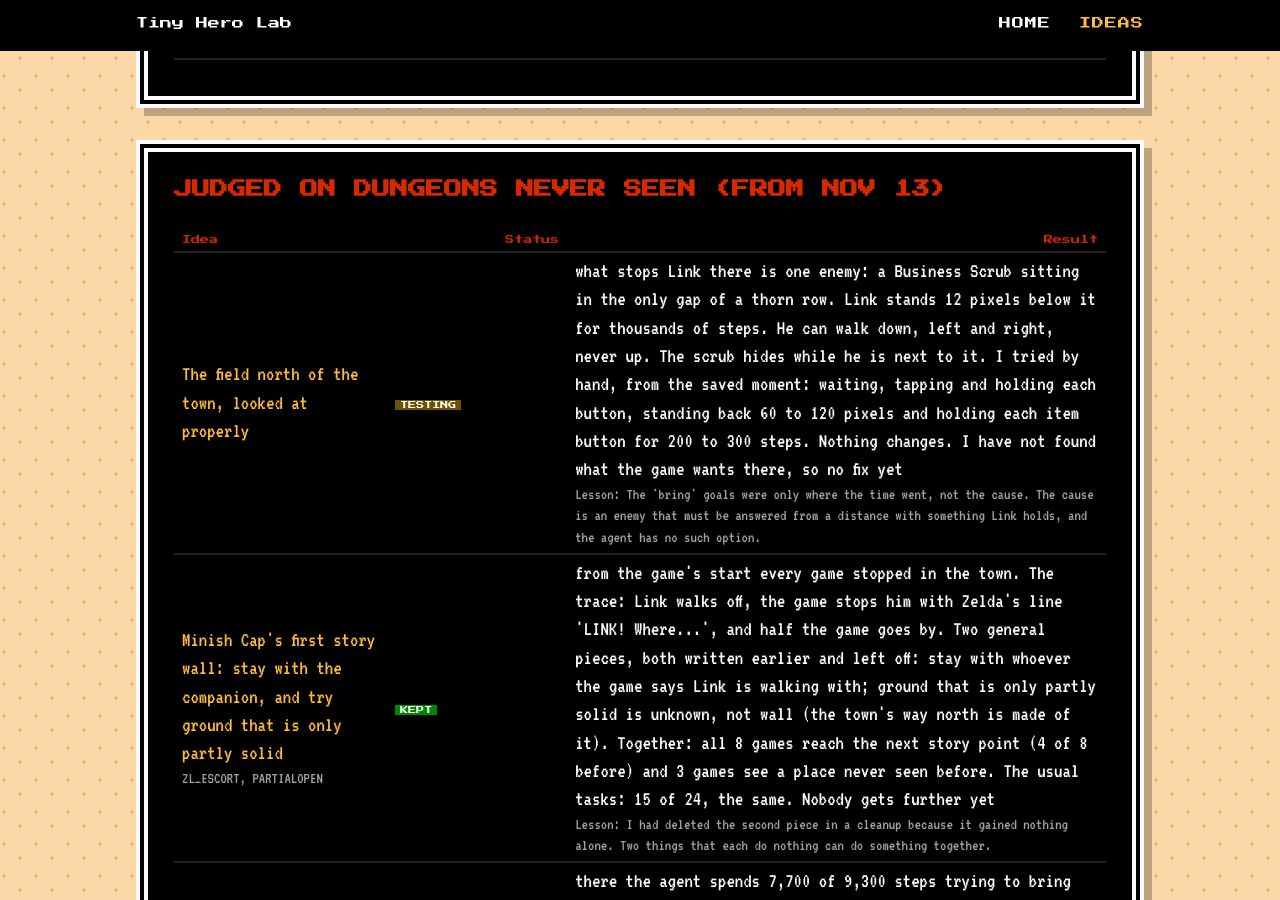
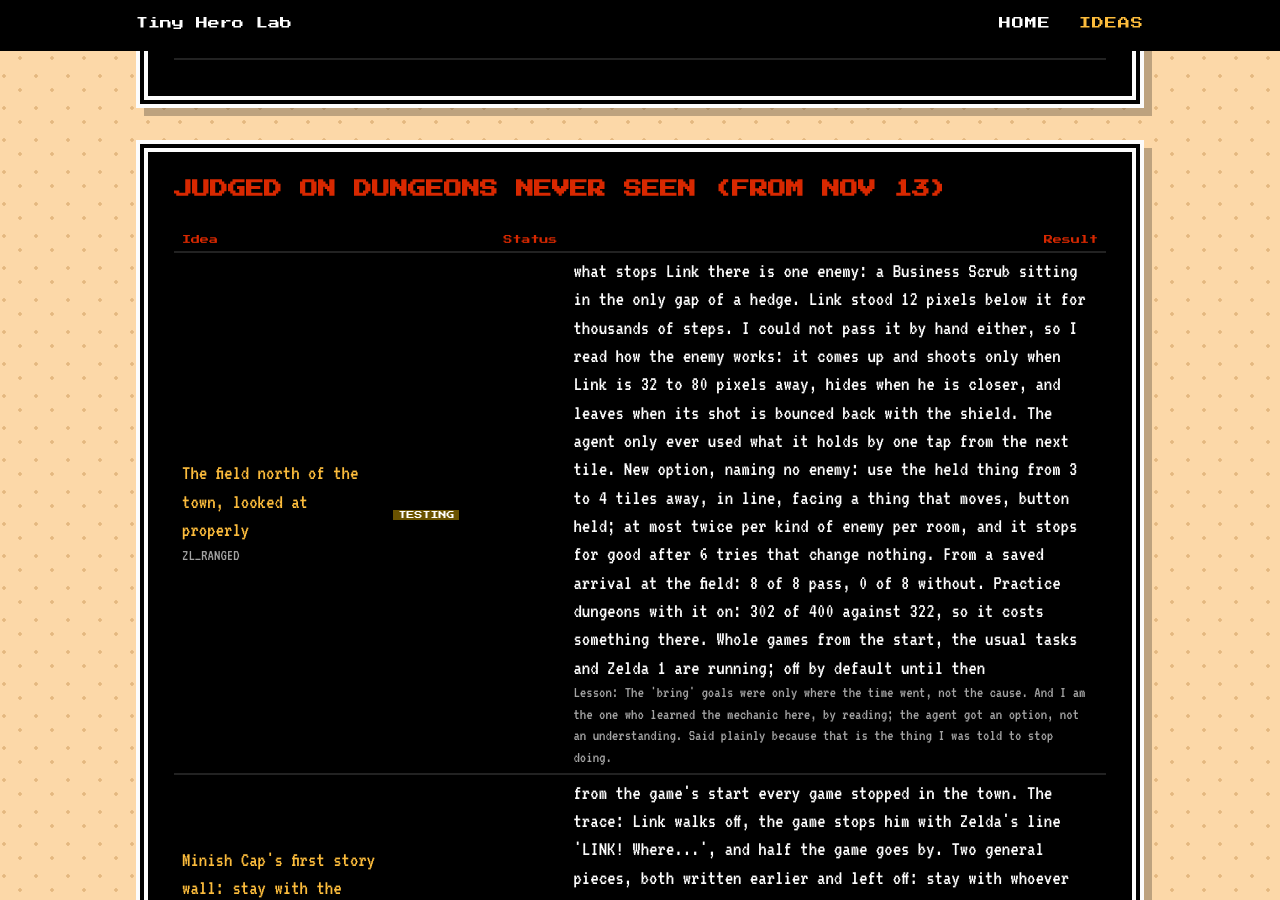
Before and after one commit to sofianedjerbi/zelda-agent-devblog, a Jekyll site: the page built from ideas.html, in a window 1280 px wide and 900 px high, scrolled down 6712 px. Built offline with Jekyll 4.4.1, drawn with Linux system fonts in a browser that asks for light colours.

Commit message:
Minish Cap: clip of the agent passing the scrub north of the town (from a saved arrival; full games pending)
Co-Authored-By: Claude Fable 5.2 <noreply@anthropic.com>
Claude-Session: https://claude.ai/code/session_011zaXs3MpTYuwKudv5WyDZs

```diff
--- a/_data/tried.yml
+++ b/_data/tried.yml
@@ -2,7 +2,7 @@
 # switch = how to turn it on/off in ~/minish-rl (ZL_<NAME>); result = measured; lesson = what not to do again.
 - phase: "Judged on dungeons never seen (from Nov 13)"
   items:
-    - {name: "The field north of the town, looked at properly", status: testing, result: "what stops Link there is one enemy: a Business Scrub sitting in the only gap of a thorn row. Link stands 12 pixels below it for thousands of steps. He can walk down, left and right, never up. The scrub hides while he is next to it. I tried by hand, from the saved moment: waiting, tapping and holding each button, standing back 60 to 120 pixels and holding each item button for 200 to 300 steps. Nothing changes. I have not found what the game wants there, so no fix yet", lesson: "The 'bring' goals were only where the time went, not the cause. The cause is an enemy that must be answered from a distance with something Link holds, and the agent has no such option."}
+    - {name: "The field north of the town, looked at properly", switch: RANGED, status: testing, result: "what stops Link there is one enemy: a Business Scrub sitting in the only gap of a hedge. Link stood 12 pixels below it for thousands of steps. I could not pass it by hand either, so I read how the enemy works: it comes up and shoots only when Link is 32 to 80 pixels away, hides when he is closer, and leaves when its shot is bounced back with the shield. The agent only ever used what it holds by one tap from the next tile. New option, naming no enemy: use the held thing from 3 to 4 tiles away, in line, facing a thing that moves, button held; at most twice per kind of enemy per room, and it stops for good after 6 tries that change nothing. From a saved arrival at the field: 8 of 8 pass, 0 of 8 without. Practice dungeons with it on: 302 of 400 against 322, so it costs something there. Whole games from the start, the usual tasks and Zelda 1 are running; off by default until then", lesson: "The 'bring' goals were only where the time went, not the cause. And I am the one who learned the mechanic here, by reading; the agent got an option, not an understanding. Said plainly because that is the thing I was told to stop doing."}
     - {name: "Minish Cap's first story wall: stay with the companion, and try ground that is only partly solid", switch: "ESCORT, PARTIALOPEN", status: kept, result: "from the game's start every game stopped in the town. The trace: Link walks off, the game stops him with Zelda's line 'LINK! Where...', and half the game goes by. Two general pieces, both written earlier and left off: stay with whoever the game says Link is walking with; ground that is only partly solid is unknown, not wall (the town's way north is made of it). Together: all 8 games reach the next story point (4 of 8 before) and 3 games see a place never seen before. The usual tasks: 15 of 24, the same. Nobody gets further yet", lesson: "I had deleted the second piece in a cleanup because it gained nothing alone. Two things that each do nothing can do something together."}
     - {name: "The field north of the town: two guesses", status: rejected, result: "there the agent spends 7,700 of 9,300 steps trying to bring one object onto one spot after another, 600 steps a try. Guess 1, 'what moves by itself cannot be placed': the games did not change at all. Guess 2, 'stop after two failed tries on one thing': no better. Both removed", lesson: "Two guesses from one trace is where I stop and look again."}
     - {name: "Minish Cap: learn from many more start places", status: dropped, result: "the one thing that came back twice in the fair tests: the learner was better where it had trained from four places (outdoors) and worse where it had trained from two (the dungeon). The answer would be many more places to learn from. I tried to make them: from the five saved starts the agent reaches about a dozen rooms of the game in all, ten of them are the test places, and only two new rooms came out", lesson: "A learner needs places to learn from, and the agent does not get far enough into the game to give it any. Learning in a real game waits for the agent to get further by other means."}
--- a/index.html
+++ b/index.html
@@ -37,6 +37,11 @@ layout: default
   <figure class="show">
     <video src="{{ '/assets/video/zelda1-deep21.mp4' | relative_url }}" controls muted playsinline preload="metadata"></video>
     <figcaption>Zelda 1, game 21, current model: steps 22,000 to 28,300 of one continuous game from the start screen (35 seconds, sped up). Deep in the first dungeon: it finds the dungeon's item, opens a locked door at step 25,900 and walks into its 10th room at 26,700. The dungeon map on the top left fills in as it goes. Until yesterday no game got past 7 rooms on purpose. I checked frames of the clip, not every second of it.</figcaption>
+  </figure>
+
+  <figure class="show">
+    <video src="{{ '/assets/video/minish-scrub.mp4' | relative_url }}" controls muted playsinline preload="metadata"></video>
+    <figcaption>Minish Cap, new today (25 seconds, sped up). North of the town one enemy sits in the only gap of a hedge: it comes up and shoots only when Link stands back, and it goes away only when its own shot is sent back at it. For two days Link stood under it for thousands of steps. Now the agent has one more option: use what it holds from a few tiles away, facing a thing that moves, and keep the button held. Here it steps back, holds the shield, the shot bounces, and it walks through with Zelda. Honest part: this clip starts from a saved arrival at the field, where it passes in 8 of 8 tries (0 of 8 without). Whole games from the start screen are still running, and the option is off by default until they are in. I found the mechanic by reading how the enemy works; the option names no enemy and no game.</figcaption>
   </figure>
 
   <h2>The current model</h2>
```
Also changed, not shown: 1 other file.
